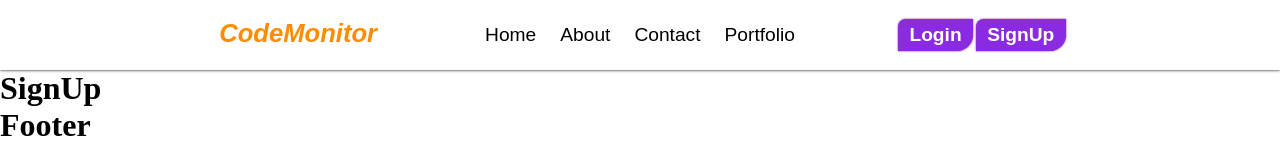
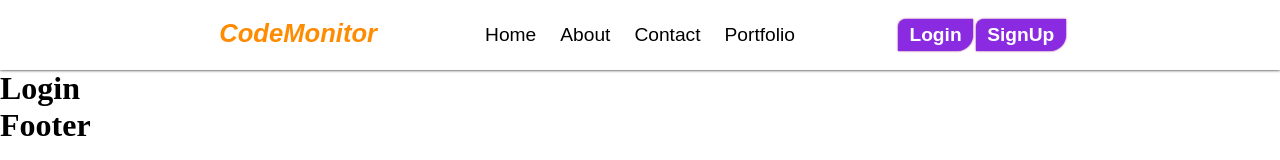
Before and after one commit to CodeMonitor-lab/Simple-Blog-app, a React (Vite) app in the folder Client/: page / in a window 1280 px wide. Shown: the top 160 px of the page. Built offline with nearby package versions, Linux system fonts and the light colour scheme.

Commit message:
New Feature Add

```diff
--- a/Client/src/Components/UI/Header/Header.jsx
+++ b/Client/src/Components/UI/Header/Header.jsx
@@ -22,8 +22,8 @@ const Header = () => {
         {/*  */}
        <div className={Styles.Auth_links}>
        <ul className={Styles.Auths}>
-        <NavLink to='#!' ><button  className={Styles.Auth_Navigate} type="submit">Login</button></NavLink>
-        <NavLink to='#!' ><button  className={Styles.Auth_Navigate} type="submit">SignUp</button></NavLink>
+        <NavLink to='/Login' ><button  className={Styles.Auth_Navigate} type="submit">Login</button></NavLink>
+        <NavLink to='/SignUp' ><button  className={Styles.Auth_Navigate} type="submit">SignUp</button></NavLink>
         </ul>
        </div>
        {/*  */}
--- a/Client/src/Components/index.js
+++ b/Client/src/Components/index.js
@@ -1,6 +1,6 @@
 // Form
-export {default as Login} from './Form/SignUp'
-export {default as SignUp} from './Form/Login'
+export {default as Login} from './Form/Login'
+export {default as SignUp} from './Form/SignUp'
 
 // UI
 export {default as Header} from './UI/Header/Header'
--- a/Client/src/Routes/AppRoute.jsx
+++ b/Client/src/Routes/AppRoute.jsx
@@ -18,6 +18,10 @@ const AppRoute = () => {
                     element:<SignUp/>
                 },
                 {
+                    path:'/Login',
+                    element:<Login/>
+                },
+                {
                     path:'*',
                     element:<PageNotFound/>
                 }
```
